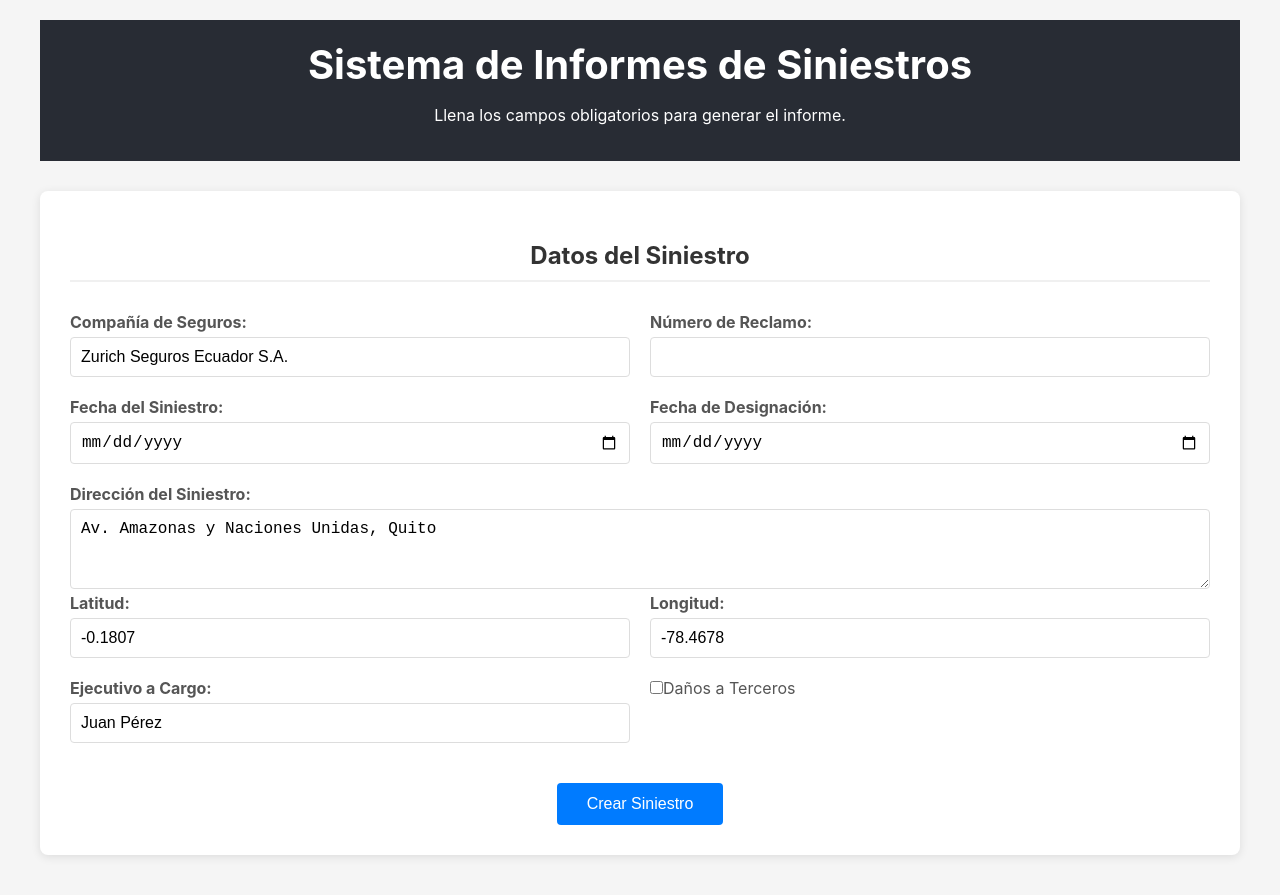
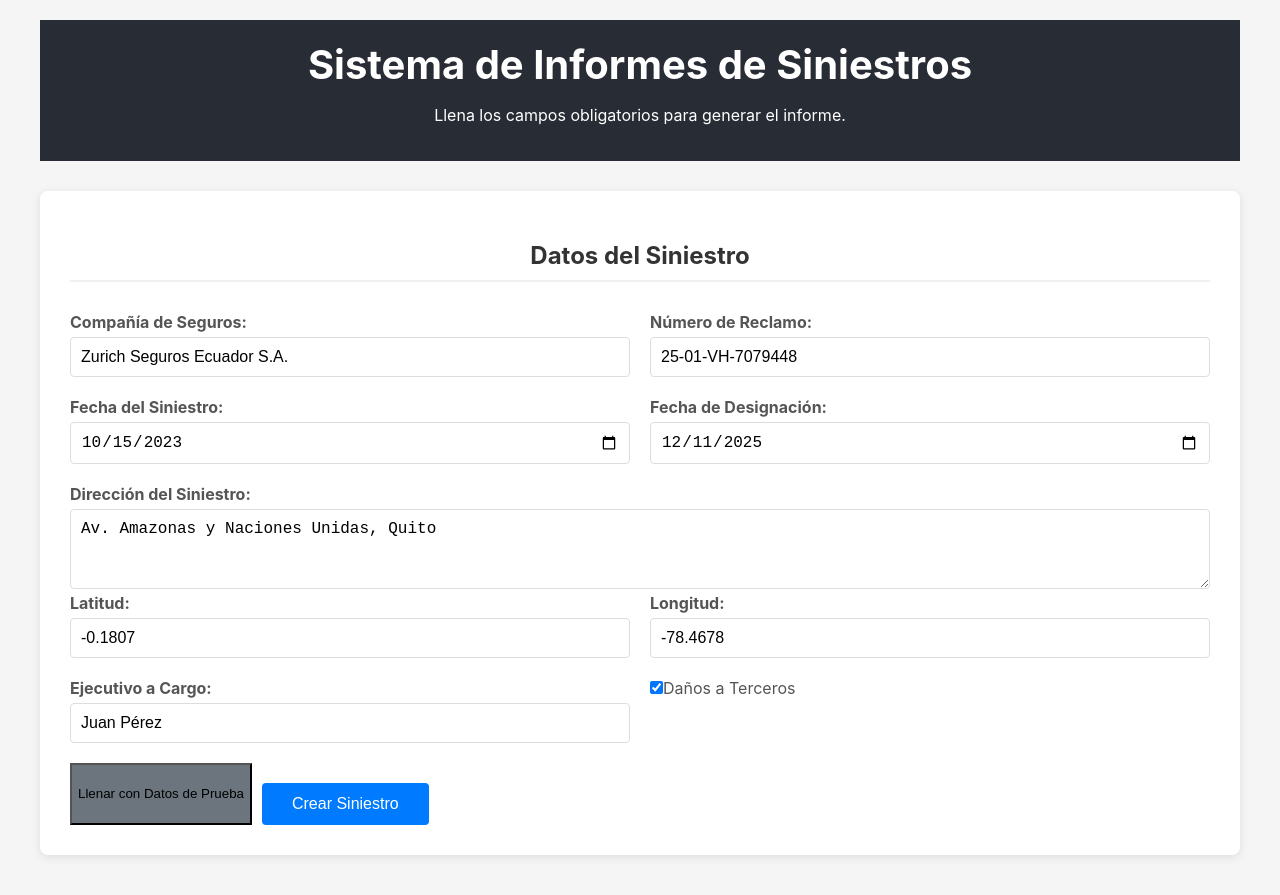
Before and after one commit to ginaproanio/Siniestros, a React (Create React App) app in the folder frontend/: page / in a window 1280 px wide. Built offline with nearby package versions, Linux system fonts and the light colour scheme.

Commit message:
Prellenar formulario con datos de prueba para facilitar testing

```diff
--- a/frontend/src/components/SiniestroForm.tsx
+++ b/frontend/src/components/SiniestroForm.tsx
@@ -19,14 +19,14 @@ interface FormData {
 const SiniestroForm: React.FC = () => {
   const [formData, setFormData] = useState<FormData>({
     compania_seguros: 'Zurich Seguros Ecuador S.A.',
-    reclamo_num: '',
-    fecha_siniestro: '',
+    reclamo_num: '25-01-VH-7079448',
+    fecha_siniestro: '2023-10-15',
     direccion_siniestro: 'Av. Amazonas y Naciones Unidas, Quito',
     ubicacion_geo_lat: -0.1807,
     ubicacion_geo_lng: -78.4678,
-    danos_terceros: false,
+    danos_terceros: true,
     ejecutivo_cargo: 'Juan Pérez',
-    fecha_designacion: '',
+    fecha_designacion: '2025-12-11',
   });
 
   const [loading, setLoading] = useState(false);
@@ -180,9 +180,27 @@ const SiniestroForm: React.FC = () => {
           </div>
         </div>
 
-        <button type="submit" disabled={loading}>
-          {loading ? 'Guardando...' : 'Crear Siniestro'}
-        </button>
+        <div style={{ display: 'flex', gap: '10px', marginTop: '20px' }}>
+          <button type="button" onClick={() => {
+            setFormData({
+              compania_seguros: 'Zurich Seguros Ecuador S.A.',
+              reclamo_num: `TEST-${Date.now()}`,
+              fecha_siniestro: '2023-10-15',
+              direccion_siniestro: 'Av. Amazonas y Naciones Unidas, Quito',
+              ubicacion_geo_lat: -0.1807,
+              ubicacion_geo_lng: -78.4678,
+              danos_terceros: true,
+              ejecutivo_cargo: 'Juan Pérez',
+              fecha_designacion: '2025-12-11',
+            });
+          }} style={{ backgroundColor: '#6c757d' }}>
+            Llenar con Datos de Prueba
+          </button>
+
+          <button type="submit" disabled={loading}>
+            {loading ? 'Guardando...' : 'Crear Siniestro'}
+          </button>
+        </div>
 
         {message && (
           <div className={`message ${message.includes('Error') ? 'error' : 'success'}`}>
```
